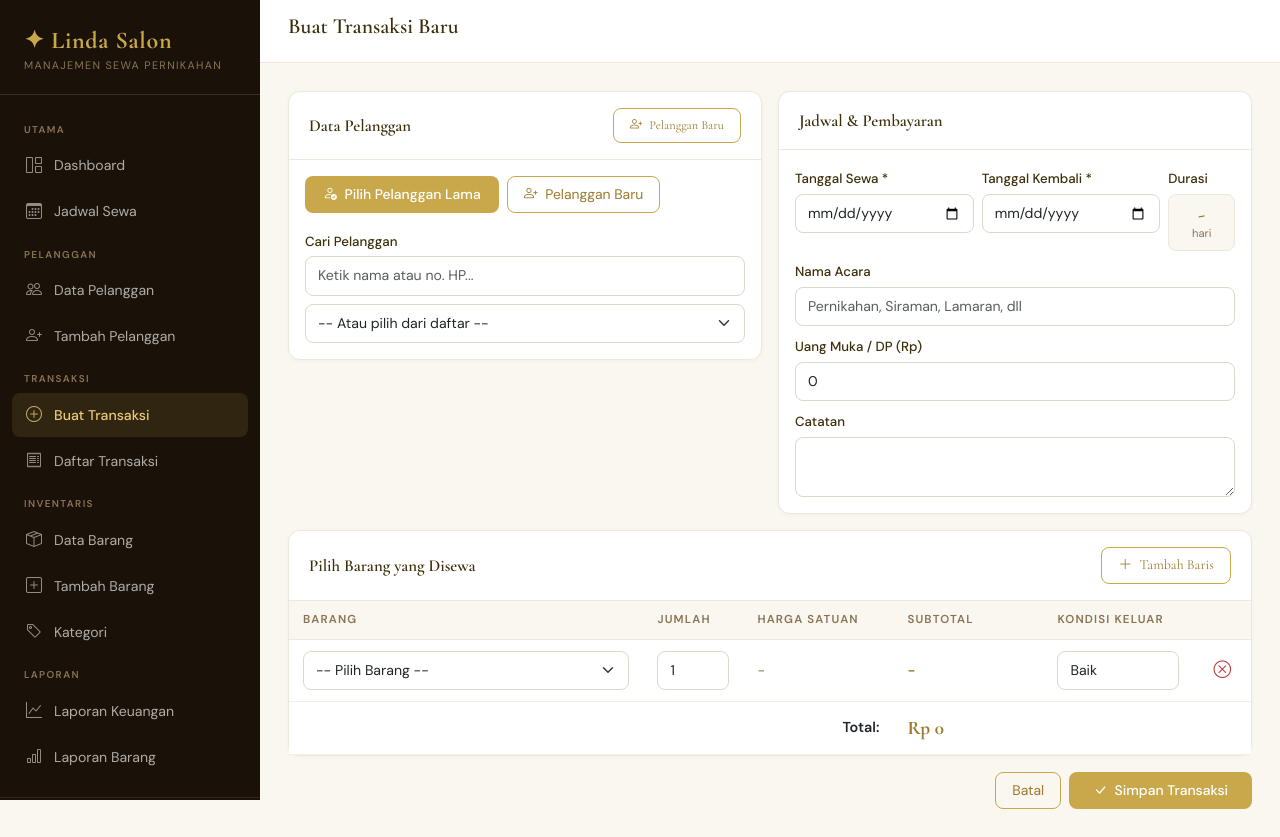
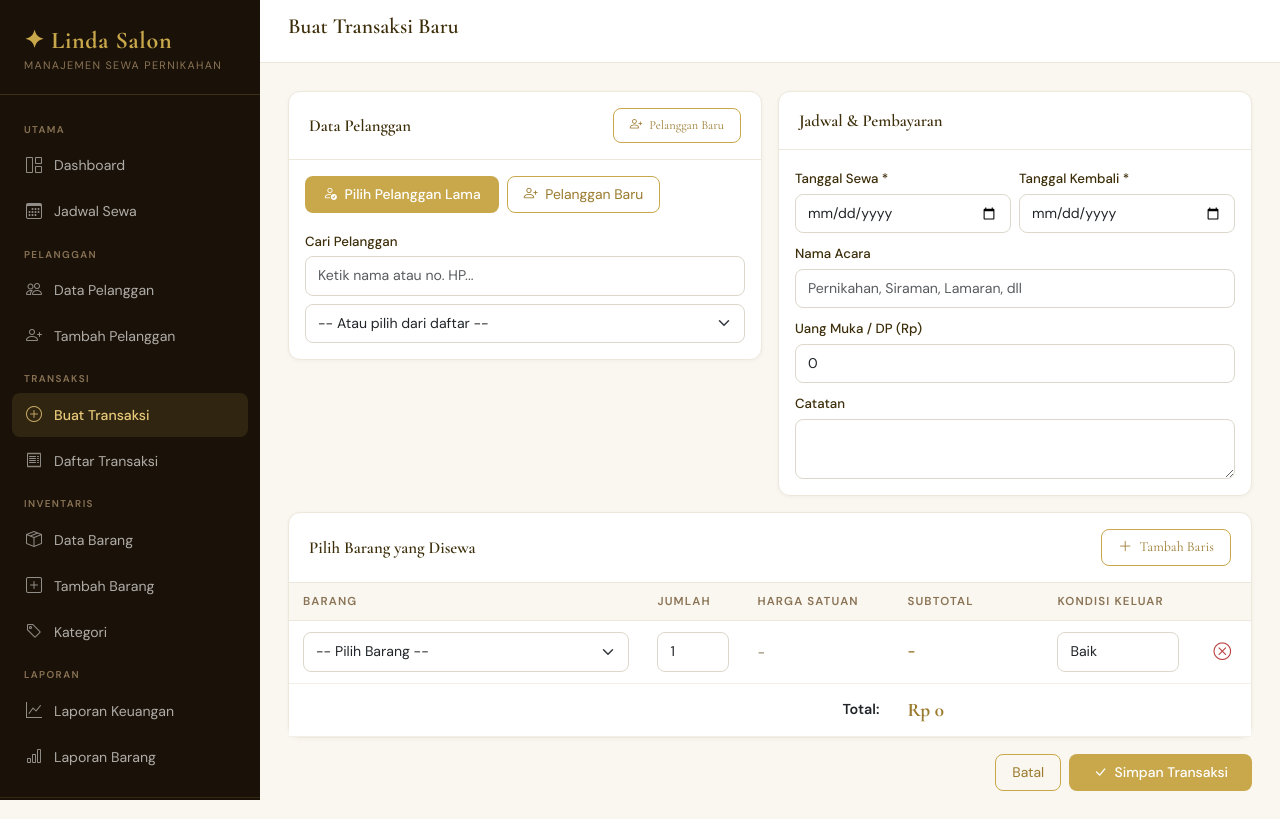
Before and after one commit to avifmuhamadtaufiq/linda_salon, a Django app: page /transactions/create/ in a window 1280 px wide. Run offline with Django 4.2, Linux system fonts and the light colour scheme; the visitor is signed in with stand-in values (Sample User, id 1); data that the repository does not hold is empty; some libraries are stand-ins or nearby versions.

Commit message:
Update files fitur harga per hari

```diff
--- a/apps/transactions/models.py
+++ b/apps/transactions/models.py
@@ -40,14 +40,13 @@ class DetailTransaksi(models.Model):
     transaksi = models.ForeignKey(Transaksi, on_delete=models.CASCADE, related_name='detail')
     barang = models.ForeignKey(Barang, on_delete=models.PROTECT, related_name='detail_transaksi')
     jumlah = models.PositiveIntegerField(default=1)
-    jumlah_hari = models.PositiveIntegerField(default=1)
     harga_satuan = models.DecimalField(max_digits=12, decimal_places=0)
     subtotal = models.DecimalField(max_digits=15, decimal_places=0, default=0)
     kondisi_keluar = models.CharField(max_length=100, blank=True)
     kondisi_kembali = models.CharField(max_length=100, blank=True)
 
     def __str__(self):
-        return f"{self.barang.nama} x{self.jumlah} x{self.jumlah_hari} hari"
+        return f"{self.barang.nama} x{self.jumlah}"
 
     class Meta:
         verbose_name = 'Detail Transaksi'
--- a/apps/transactions/views.py
+++ b/apps/transactions/views.py
@@ -16,17 +16,6 @@ def generate_no_transaksi():
     prefix = f"SW{today.strftime('%Y%m%d')}"
     last = Transaksi.objects.filter(no_transaksi__startswith=prefix).count()
     return f"{prefix}{str(last + 1).zfill(3)}"
-
-
-def hitung_jumlah_hari(tanggal_sewa, tanggal_kembali):
-    """Hitung jumlah hari antara tanggal sewa dan kembali, minimal 1 hari"""
-    try:
-        tgl_sewa = datetime.datetime.strptime(str(tanggal_sewa), '%Y-%m-%d').date()
-        tgl_kembali = datetime.datetime.strptime(str(tanggal_kembali), '%Y-%m-%d').date()
-        selisih = (tgl_kembali - tgl_sewa).days
-        return max(selisih, 1)
-    except:
-        return 1
 
 
 @login_required
@@ -75,25 +64,22 @@ def transaksi_create(request):
                 uang_muka_raw = request.POST.get('uang_muka', '0') or '0'
                 uang_muka = Decimal(str(uang_muka_raw))
 
-                tanggal_sewa = request.POST['tanggal_sewa']
-                tanggal_kembali = request.POST['tanggal_kembali']
-
-                # Hitung otomatis jumlah hari
-                jumlah_hari = hitung_jumlah_hari(tanggal_sewa, tanggal_kembali)
-
-                # Cek pelanggan
+                # Cek apakah pilih pelanggan lama atau buat baru
                 pelanggan_id = request.POST.get('pelanggan_id', '')
                 pelanggan_obj = None
 
                 if pelanggan_id:
+                    # Pakai pelanggan yang sudah ada
                     pelanggan_obj = Pelanggan.objects.get(pk=int(pelanggan_id))
                     nama = pelanggan_obj.nama
                     hp = pelanggan_obj.hp
                     alamat = pelanggan_obj.alamat
                 else:
+                    # Buat pelanggan baru otomatis
                     nama = request.POST.get('pelanggan_nama', '')
                     hp = request.POST.get('pelanggan_hp', '')
                     alamat = request.POST.get('pelanggan_alamat', '')
+
                     if nama and hp:
                         pelanggan_obj, created = Pelanggan.objects.get_or_create(
                             hp=hp,
@@ -111,8 +97,8 @@ def transaksi_create(request):
                     pelanggan_hp=hp,
                     pelanggan_alamat=alamat,
                     acara=request.POST.get('acara', ''),
-                    tanggal_sewa=tanggal_sewa,
-                    tanggal_kembali=tanggal_kembali,
+                    tanggal_sewa=request.POST['tanggal_sewa'],
+                    tanggal_kembali=request.POST['tanggal_kembali'],
                     uang_muka=uang_muka,
                     catatan=request.POST.get('catatan', ''),
                     dibuat_oleh=request.user,
@@ -132,14 +118,12 @@ def transaksi_create(request):
                         raise ValueError(f"Stok {barang.nama} tidak mencukupi (tersedia: {barang.stok_tersedia})")
 
                     harga_satuan = Decimal(str(barang.harga_sewa))
-                    # Harga = harga/hari x jumlah barang x jumlah hari
-                    subtotal = harga_satuan * Decimal(str(jml)) * Decimal(str(jumlah_hari))
+                    subtotal = Decimal(str(jml)) * harga_satuan
 
                     DetailTransaksi.objects.create(
                         transaksi=trx,
                         barang=barang,
                         jumlah=jml,
-                        jumlah_hari=jumlah_hari,
                         harga_satuan=harga_satuan,
                         subtotal=subtotal,
                         kondisi_keluar=request.POST.get(f'kondisi_keluar_{b_id}', 'Baik')
@@ -152,11 +136,12 @@ def transaksi_create(request):
                 trx.sisa_bayar = total - uang_muka
                 trx.save()
 
+                # Update total transaksi pelanggan
                 if pelanggan_obj:
                     pelanggan_obj.total_transaksi = pelanggan_obj.transaksi_set.count()
                     pelanggan_obj.save()
 
-                messages.success(request, f'Transaksi {no_transaksi} berhasil dibuat. ({jumlah_hari} hari sewa)')
+                messages.success(request, f'Transaksi {no_transaksi} berhasil dibuat.')
                 return redirect('transaksi_detail', pk=trx.pk)
 
         except ValueError as e:
--- a/templates/transactions/transaksi_form.html
+++ b/templates/transactions/transaksi_form.html
@@ -105,20 +105,13 @@
             <div class="card-header">Jadwal & Pembayaran</div>
             <div class="card-body p-3">
                 <div class="row g-2">
-                    <div class="col-md-5">
+                    <div class="col-md-6">
                         <label class="form-label">Tanggal Sewa *</label>
-                        <input type="date" name="tanggal_sewa" id="tanggal_sewa" class="form-control" value="{{ today }}" required onchange="hitungHari()">
+                        <input type="date" name="tanggal_sewa" class="form-control" value="{{ today }}" required>
                     </div>
-                    <div class="col-md-5">
+                    <div class="col-md-6">
                         <label class="form-label">Tanggal Kembali *</label>
-                        <input type="date" name="tanggal_kembali" id="tanggal_kembali" class="form-control" required onchange="hitungHari()">
-                    </div>
-                    <div class="col-md-2">
-                        <label class="form-label">Durasi</label>
-                        <div id="info_hari" style="background:#FAF7F0; border:1px solid #EDE8DC; border-radius:8px; padding:8px 10px; text-align:center;">
-                            <div id="jumlah_hari_display" style="font-family:Cormorant Garamond,serif; font-size:1.4rem; font-weight:700; color:var(--gold-dark); line-height:1;">-</div>
-                            <div style="font-size:0.7rem; color:var(--muted);">hari</div>
-                        </div>
+                        <input type="date" name="tanggal_kembali" class="form-control" required>
                     </div>
                     <div class="col-12">
                         <label class="form-label">Nama Acara</label>
@@ -296,24 +289,6 @@ function formatRp(n) {
     return 'Rp ' + Math.round(n).toLocaleString('id-ID');
 }
 
-function getJumlahHari() {
-    const tglSewa = document.getElementById('tanggal_sewa').value;
-    const tglKembali = document.getElementById('tanggal_kembali').value;
-    if (!tglSewa || !tglKembali) return 1;
-    const diff = (new Date(tglKembali) - new Date(tglSewa)) / (1000 * 60 * 60 * 24);
-    return Math.max(Math.round(diff), 1);
-}
-
-function hitungHari() {
-    const hari = getJumlahHari();
-    const el = document.getElementById('jumlah_hari_display');
-    if (el) el.textContent = hari;
-    // Update semua baris kalkulasi
-    document.querySelectorAll('.barang-select').forEach(sel => {
-        if (sel.value) onBarangChange(sel);
-    });
-}
-
 function updateTotal() {
     let total = 0;
     document.querySelectorAll('.row-subtotal').forEach(el => {
@@ -366,12 +341,10 @@ function calcRow(input) {
     const opt = sel.selectedOptions[0];
     if (!opt || !opt.value) return;
     const harga = parseFloat(opt.dataset.harga);
-    const jml = parseFloat(tr.querySelector('.jumlah-input').value) || 0;
-    const hari = getJumlahHari();
-    const subtotal = harga * jml * hari;
+    const jml = parseFloat(input.value) || 0;
+    const subtotal = harga * jml;
     const cell = tr.querySelector('.row-subtotal');
-    // Tampilkan breakdown harga
-    cell.innerHTML = '<div>' + formatRp(subtotal) + '</div><div style="font-size:0.72rem;color:var(--muted);">' + formatRp(harga) + ' x' + jml + ' x' + hari + ' hari</div>';
+    cell.textContent = formatRp(subtotal);
     cell.dataset.val = subtotal;
     updateTotal();
 }
```
Also changed, not shown: apps/transactions/migrations/0002_jumlah_hari.py (deleted).
